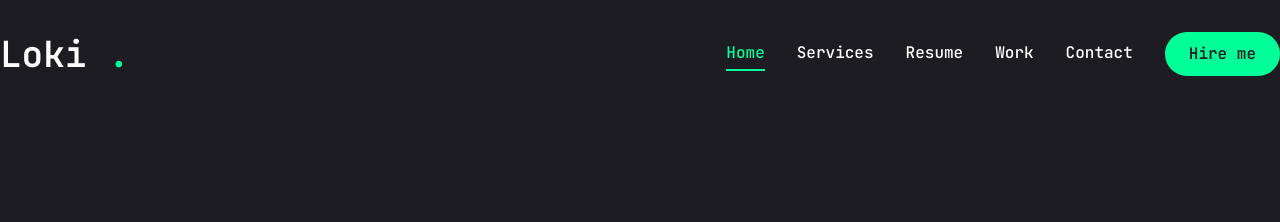
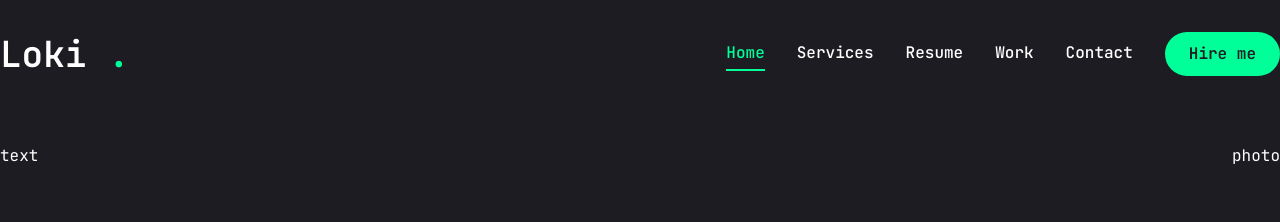
Before and after one commit to huytuchim789/nextjs-portfolio-huytu, a Next.js app: page / in a window 1280 px wide. Shown: the top 222 px of the page. Built offline with nearby package versions, Linux system fonts and the light colour scheme.

Commit message:
Finish nav bar

```diff
--- a/app/page.tsx
+++ b/app/page.tsx
@@ -1,5 +1,15 @@
+import { Button } from "@/components/ui/button";
 import Image from "next/image";
-
+import { FiDownload } from "react-icons/fi";
 export default function Home() {
-  return <div>main</div>;
+  return (
+    <section className="h-full">
+      <div className="container mx-auto h-full">
+        <div className="flex flex-col xl:flex-row items-center justify-between xl:pt-8 xl:pb2">
+          <div>text</div>
+          <div>photo</div>
+        </div>
+      </div>
+    </section>
+  );
 }
--- a/components/PageTransition.tsx
+++ b/components/PageTransition.tsx
@@ -25,9 +25,8 @@ export default function PageTransition({
             },
           }}
           className="h-screen w-screen fixed bg-primary top-0 pointer-events-none"
-        >
-          {children}
-        </motion.div>
+        ></motion.div>
+        {children}
       </div>
     </AnimatePresence>
   );
```
